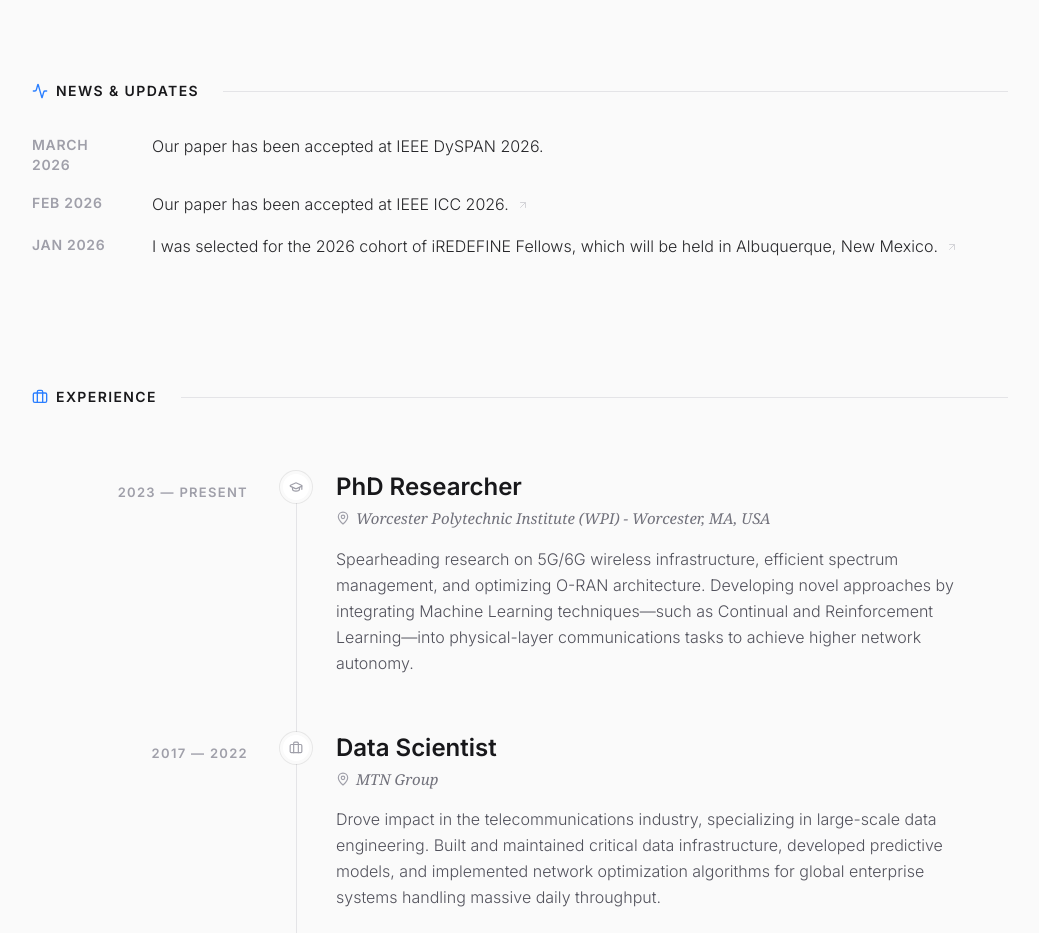
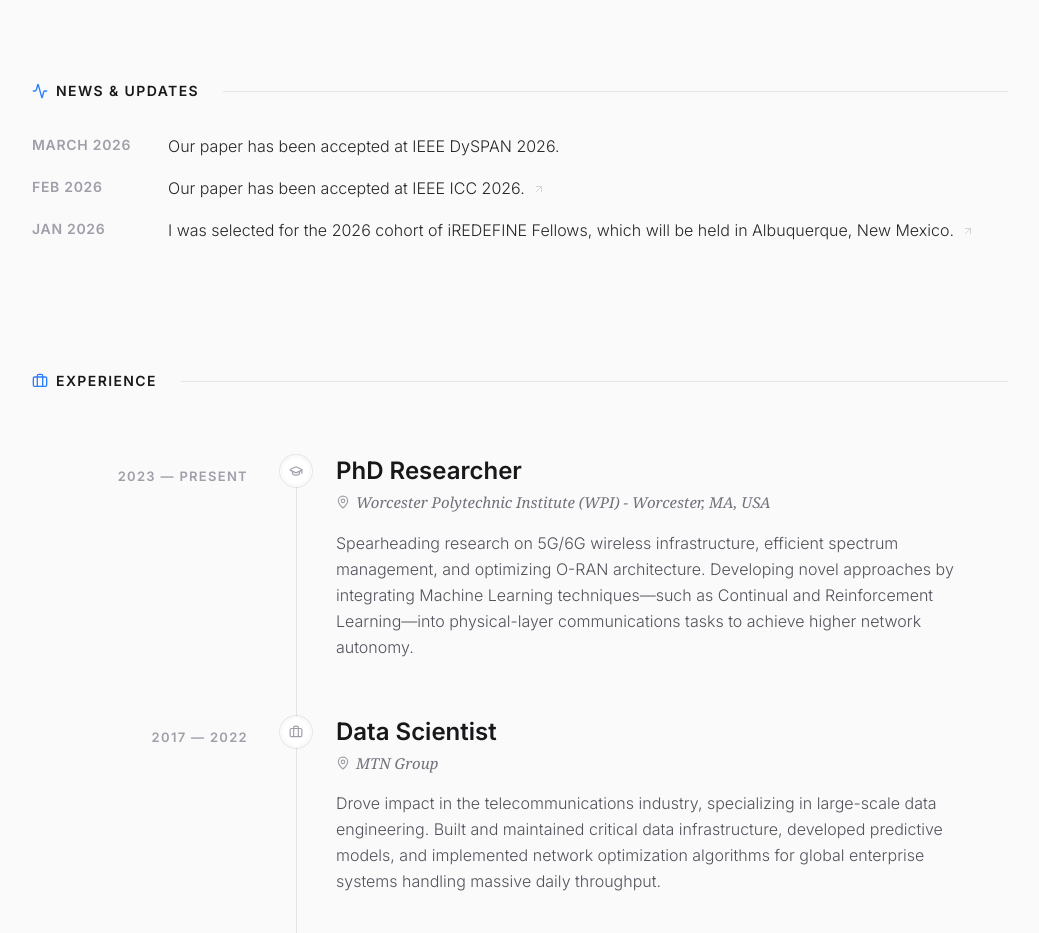
Before and after one commit to natanzi/natanzi.github.io, an Astro site: page / in a window 1280 px wide. Shown: the part 1020-1953 px from the top of the page, without its empty margins (120-1159 px from the left). Built offline with nearby package versions, Linux system fonts and the light colour scheme; Astro itself is replaced by a stand-in of ours.

Commit message:
style: Prevent date string wrapping in News section

```diff
--- a/src/components/sections/NewsSection.astro
+++ b/src/components/sections/NewsSection.astro
@@ -16,7 +16,7 @@ import newsData from '../../data/news.json';
             <ul class="flex flex-col gap-4">
                 {newsData.news.map((item) => (
                     <li class="flex flex-col sm:flex-row sm:items-start gap-1 sm:gap-6 group">
-                        <span class="text-xs sm:text-sm pt-0.5 font-semibold tracking-wider text-zinc-400 dark:text-zinc-500 shrink-0 w-24 uppercase">
+                        <span class="text-xs sm:text-sm pt-0.5 font-semibold tracking-wider text-zinc-400 dark:text-zinc-500 shrink-0 w-28 whitespace-nowrap uppercase">
                             {item.date}
                         </span>
                         <div class="flex-1 text-zinc-800 dark:text-zinc-200 text-base leading-relaxed font-light">
```
